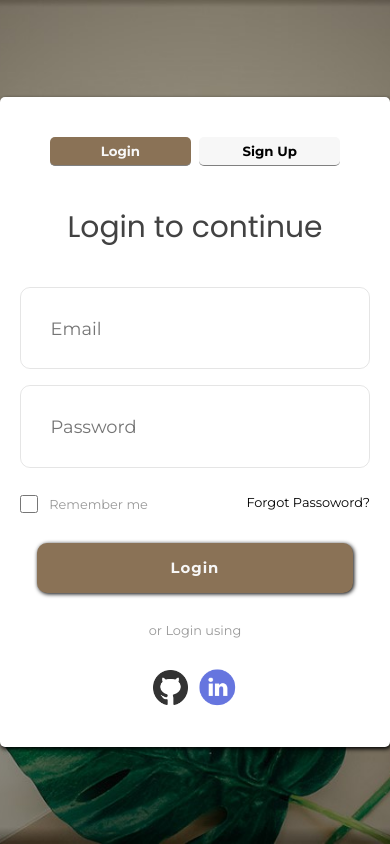
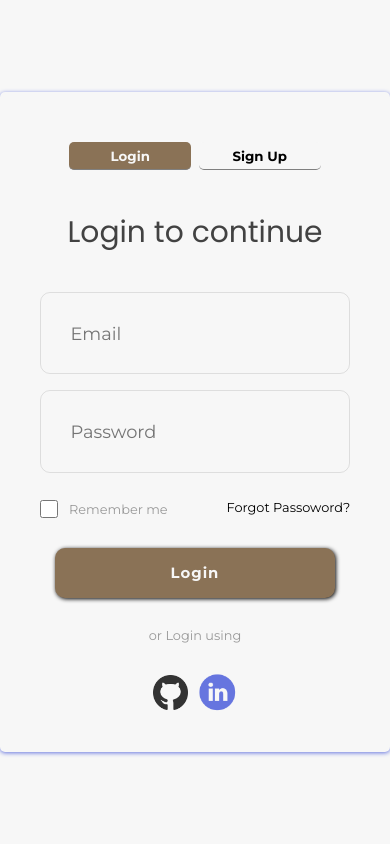
Before and after one commit to skGab/LoginPage, a React app: page / in a window 390 px wide. Built offline with nearby package versions, Linux system fonts and the light colour scheme; no server answers; the HTML template or start-up script is replaced by a standard one.

Commit message:
Ajustando responsividade

```diff
--- a/src/components/BackGround/bg.scss
+++ b/src/components/BackGround/bg.scss
@@ -1,6 +1,6 @@
 .img {
   &__container {
-    width: 58%;
+    width: 100%;
     height: 100vh;
     background-image: url(../../img/bg.jpg);
     background-size: cover;
--- a/src/components/Formulario/form.scss
+++ b/src/components/Formulario/form.scss
@@ -2,16 +2,17 @@
   &__container {
     padding: 4rem 0 2rem 0;
     border-radius: 5px;
-    width: 42%;
+    width: 100%;
+    max-width: 600px;
     display: flex;
     flex-direction: column;
     align-items: center;
     justify-content: space-evenly;
-    background-color: rgb(255, 255, 255);
+    background-color: var(--branco);
 
     @media (max-width: 1034px) {
       width: 60%;
-      box-shadow: 1px 2px 4px black;
+      box-shadow: 0px 1px 4px var(--roxo);
     }
 
     @media (max-width: 769px) {
@@ -24,6 +25,7 @@
 
     @media (max-width: 537px) {
       width: 100%;
+      padding: 5rem 2rem 2rem 2rem;
     }
 
     form {
--- a/src/styles/global.scss
+++ b/src/styles/global.scss
@@ -9,6 +9,7 @@
 
 html {
   font-size: 62%;
+  background-color: var(--branco);
 }
 
 body {
@@ -31,6 +32,11 @@ body {
       background-repeat: no-repeat;
       background-size: cover;
     }
+
+    @media (max-width: 537px) {
+      background: none;
+      background-color: var(--branco);
+    }
   }
 }
 
```
